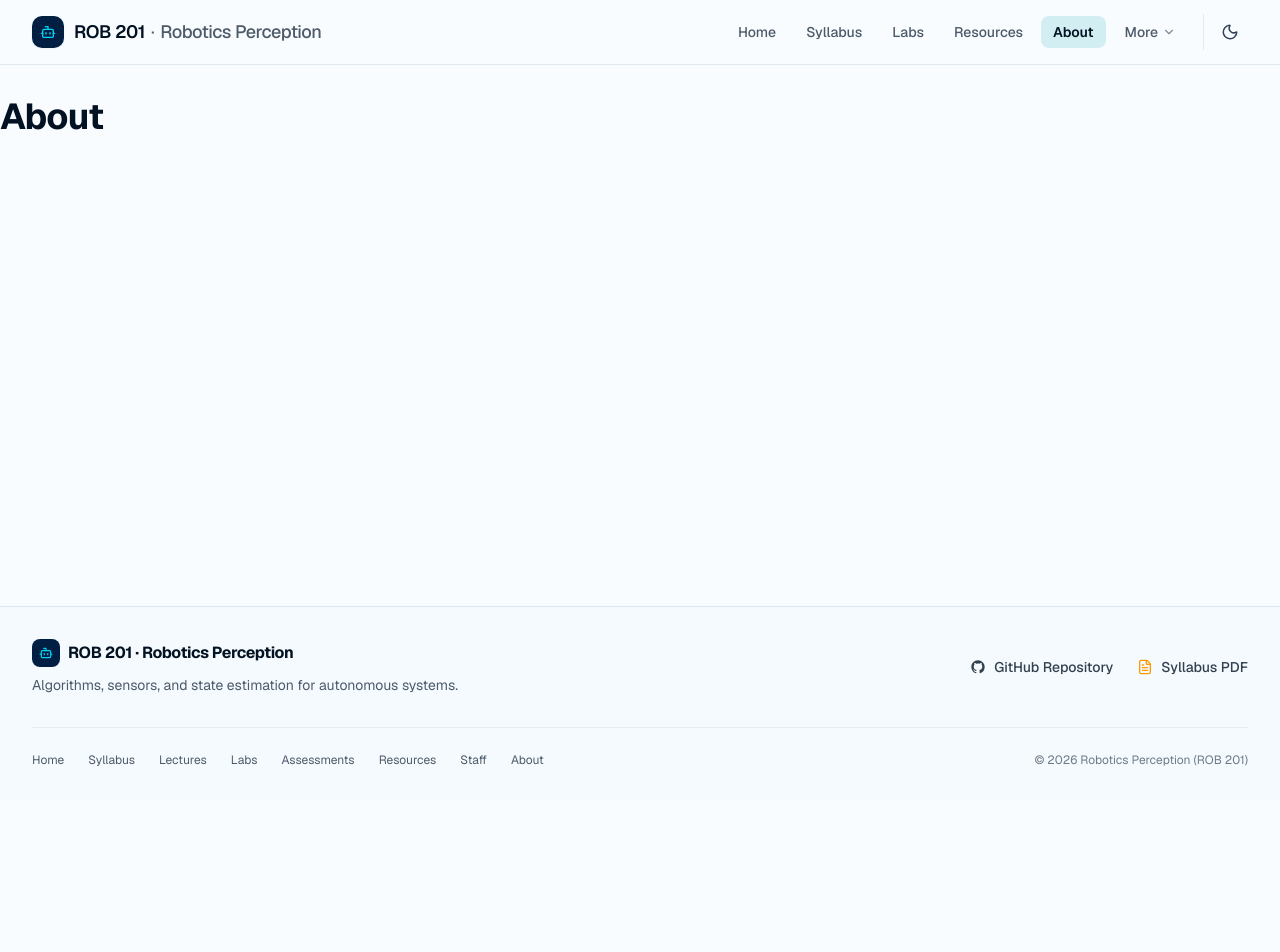
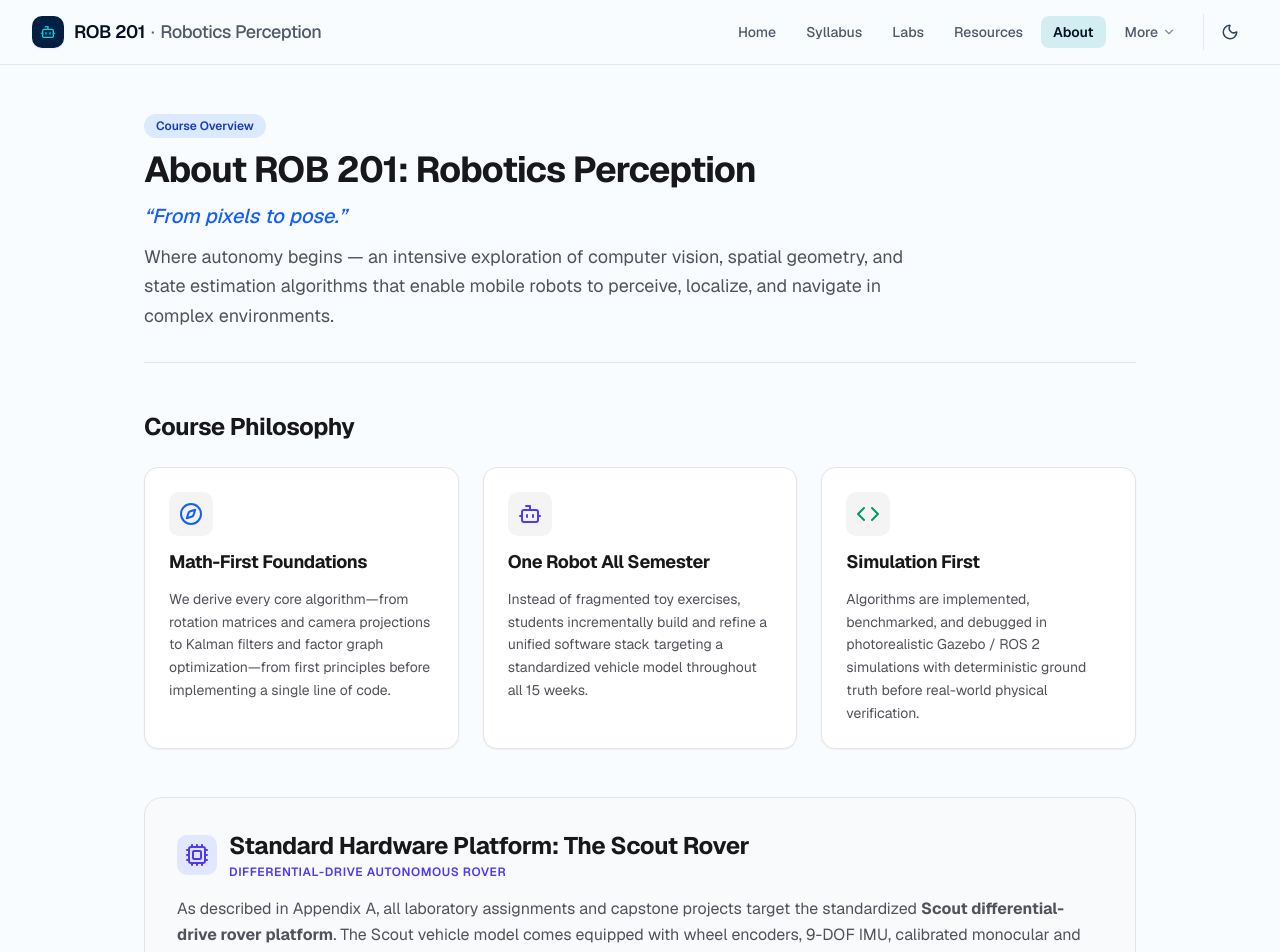
Before and after one commit to victordechrist/Robotics_Perception_Syllabus, a Next.js app: page /about in a window 1280 px wide. Shown: the top 952 px of the page. Before the commit the page ends 800 px from the top, so only its background shows below. Built offline with nearby package versions, Linux system fonts and the light colour scheme.

Commit message:
Update page.tsx

```diff
--- a/src/app/about/page.tsx
+++ b/src/app/about/page.tsx
@@ -1,3 +1,140 @@
+import { learningOutcomes, courseDescription, theme } from "@/data/outcomes";
+import { Compass, Bot, Code, Cpu, UserX, CheckCircle2 } from "lucide-react";
+
+export const metadata = {
+  title: "About | CS 289 / ROB 201",
+  description: "Course philosophy, outcomes, hardware platform, and teaching staff info for ROB 201.",
+};
+
+const PHILOSOPHIES = [
+  {
+    title: "Math-First Foundations",
+    icon: <Compass className="h-6 w-6 text-blue-600 dark:text-blue-400" />,
+    description:
+      "We derive every core algorithm—from rotation matrices and camera projections to Kalman filters and factor graph optimization—from first principles before implementing a single line of code.",
+  },
+  {
+    title: "One Robot All Semester",
+    icon: <Bot className="h-6 w-6 text-indigo-600 dark:text-indigo-400" />,
+    description:
+      "Instead of fragmented toy exercises, students incrementally build and refine a unified software stack targeting a standardized vehicle model throughout all 15 weeks.",
+  },
+  {
+    title: "Simulation First",
+    icon: <Code className="h-6 w-6 text-emerald-600 dark:text-emerald-400" />,
+    description:
+      "Algorithms are implemented, benchmarked, and debugged in photorealistic Gazebo / ROS 2 simulations with deterministic ground truth before real-world physical verification.",
+  },
+];
+
 export default function AboutPage() {
-  return <div className="container py-8"><h1>About</h1></div>;
+  return (
+    <div className="container mx-auto px-4 py-12 max-w-5xl space-y-12">
+      {/* Header */}
+      <div className="border-b border-zinc-200 dark:border-zinc-800 pb-8 space-y-3">
+        <span className="inline-block px-3 py-1 text-xs font-semibold rounded-full bg-blue-100 text-blue-800 dark:bg-blue-900/40 dark:text-blue-300">
+          Course Overview
+        </span>
+        <h1 className="text-3xl sm:text-4xl font-bold tracking-tight text-zinc-900 dark:text-zinc-50">
+          About ROB 201: Robotics Perception
+        </h1>
+        <p className="text-xl font-medium text-blue-600 dark:text-blue-400 italic">
+          &ldquo;{theme}&rdquo;
+        </p>
+        <p className="text-base sm:text-lg text-zinc-600 dark:text-zinc-400 max-w-3xl leading-relaxed">
+          {courseDescription}
+        </p>
+      </div>
+
+      {/* Course Philosophy */}
+      <section className="space-y-6">
+        <h2 className="text-2xl font-bold text-zinc-900 dark:text-zinc-100">
+          Course Philosophy
+        </h2>
+        <div className="grid grid-cols-1 md:grid-cols-3 gap-6">
+          {PHILOSOPHIES.map((p) => (
+            <div
+              key={p.title}
+              className="p-6 rounded-xl border border-zinc-200 dark:border-zinc-800 bg-white dark:bg-zinc-900 shadow-xs space-y-3"
+            >
+              <div className="p-2.5 rounded-lg bg-zinc-100 dark:bg-zinc-800/80 w-fit">
+                {p.icon}
+              </div>
+              <h3 className="text-lg font-bold text-zinc-900 dark:text-zinc-100">
+                {p.title}
+              </h3>
+              <p className="text-sm text-zinc-600 dark:text-zinc-400 leading-relaxed">
+                {p.description}
+              </p>
+            </div>
+          ))}
+        </div>
+      </section>
+
+      {/* Hardware & Platform (Appendix A: Scout) */}
+      <section className="p-6 sm:p-8 rounded-2xl border border-zinc-200 dark:border-zinc-800 bg-zinc-50/50 dark:bg-zinc-900/50 space-y-4">
+        <div className="flex items-center gap-3">
+          <div className="p-2 rounded-lg bg-indigo-100 dark:bg-indigo-950/50 text-indigo-600 dark:text-indigo-400">
+            <Cpu className="h-6 w-6" />
+          </div>
+          <div>
+            <h2 className="text-xl sm:text-2xl font-bold text-zinc-900 dark:text-zinc-100">
+              Standard Hardware Platform: The Scout Rover
+            </h2>
+            <p className="text-xs font-semibold text-indigo-600 dark:text-indigo-400 uppercase tracking-wider mt-0.5">
+              Differential-Drive Autonomous Rover
+            </p>
+          </div>
+        </div>
+        <p className="text-sm sm:text-base text-zinc-600 dark:text-zinc-400 leading-relaxed">
+          As described in Appendix A, all laboratory assignments and capstone projects target the standardized <strong>Scout differential-drive rover platform</strong>. The Scout vehicle model comes equipped with wheel encoders, 9-DOF IMU, calibrated monocular and stereo vision cameras, and a 3D LiDAR sensor array. Software pipelines developed in simulation directly translate to physical Scout rover hardware via standard ROS 2 interfaces.
+        </p>
+      </section>
+
+      {/* Learning Outcomes */}
+      <section className="space-y-6">
+        <h2 className="text-2xl font-bold text-zinc-900 dark:text-zinc-100">
+          Key Learning Outcomes
+        </h2>
+        <div className="grid grid-cols-1 gap-3">
+          {learningOutcomes.map((outcome, idx) => (
+            <div
+              key={idx}
+              className="flex items-start gap-3.5 p-4 rounded-xl border border-zinc-200 dark:border-zinc-800 bg-white dark:bg-zinc-900"
+            >
+              <CheckCircle2 className="h-5 w-5 text-emerald-500 shrink-0 mt-0.5" />
+              <p className="text-sm text-zinc-700 dark:text-zinc-300 leading-relaxed">
+                {outcome}
+              </p>
+            </div>
+          ))}
+        </div>
+      </section>
+
+      {/* Instructor Information (Marked TBD) */}
+      <section className="space-y-6 pt-4 border-t border-zinc-200 dark:border-zinc-800">
+        <h2 className="text-2xl font-bold text-zinc-900 dark:text-zinc-100">
+          Course Leadership & Instructor
+        </h2>
+        <div className="p-6 rounded-2xl border border-dashed border-zinc-300 dark:border-zinc-700 bg-white dark:bg-zinc-900 flex flex-col sm:flex-row items-center gap-6">
+          <div className="w-20 h-20 rounded-full bg-zinc-100 dark:bg-zinc-800 flex items-center justify-center shrink-0 border border-zinc-200 dark:border-zinc-700">
+            <UserX className="h-10 w-10 text-zinc-400" />
+          </div>
+          <div className="space-y-2 text-center sm:text-left">
+            <div className="flex flex-wrap items-center justify-center sm:justify-start gap-2">
+              <h3 className="text-lg font-bold text-zinc-900 dark:text-zinc-100">
+                Primary Course Instructor
+              </h3>
+              <span className="px-2.5 py-0.5 text-xs font-semibold rounded-md bg-amber-100 text-amber-800 dark:bg-amber-950/60 dark:text-amber-300 border border-amber-200 dark:border-amber-800">
+                Instructor TBD
+              </span>
+            </div>
+            <p className="text-sm text-zinc-600 dark:text-zinc-400 leading-relaxed max-w-xl">
+              Instructor assignment for the upcoming term is pending department finalization. Course materials, lectures, and laboratory specifications are finalized and aligned with academic curriculum standards.
+            </p>
+          </div>
+        </div>
+      </section>
+    </div>
+  );
 }
```
